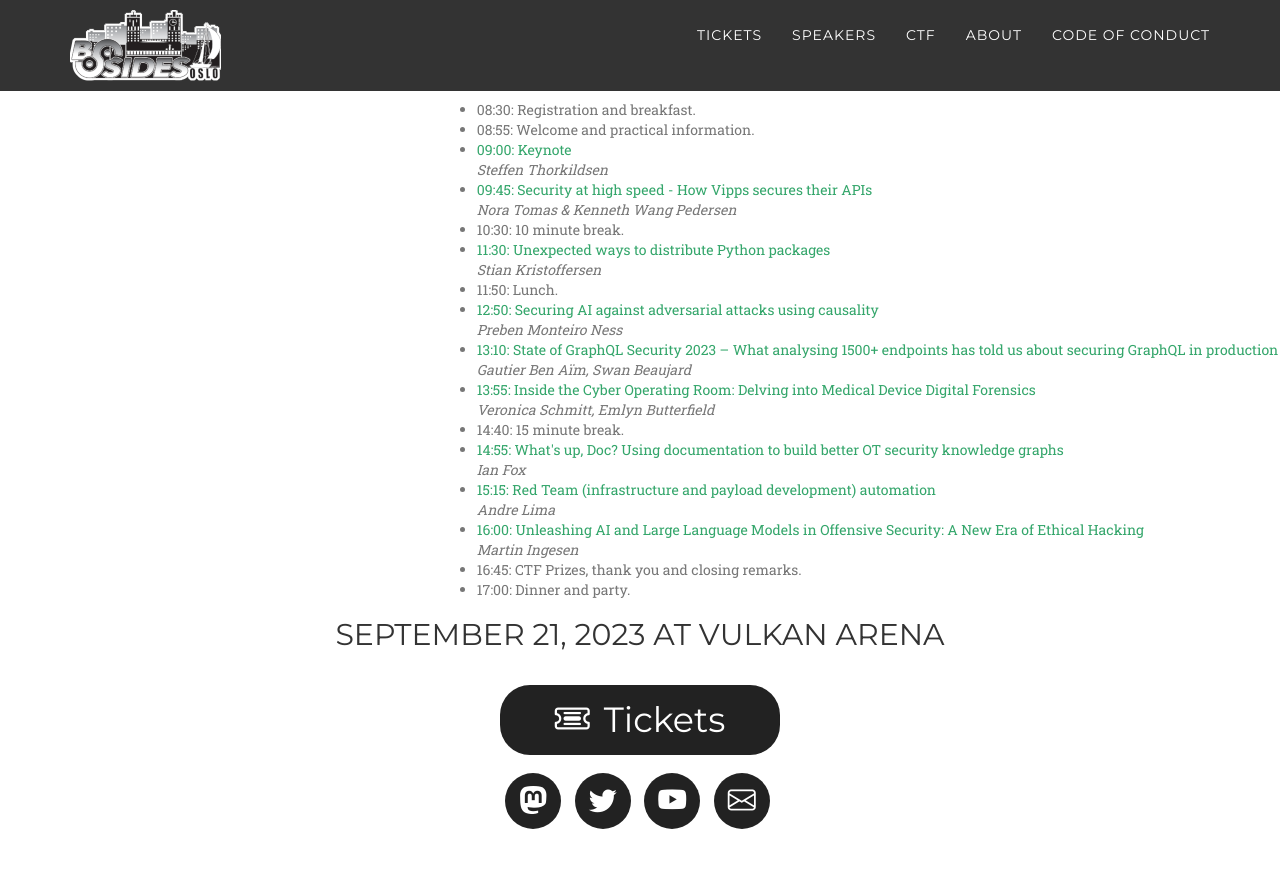
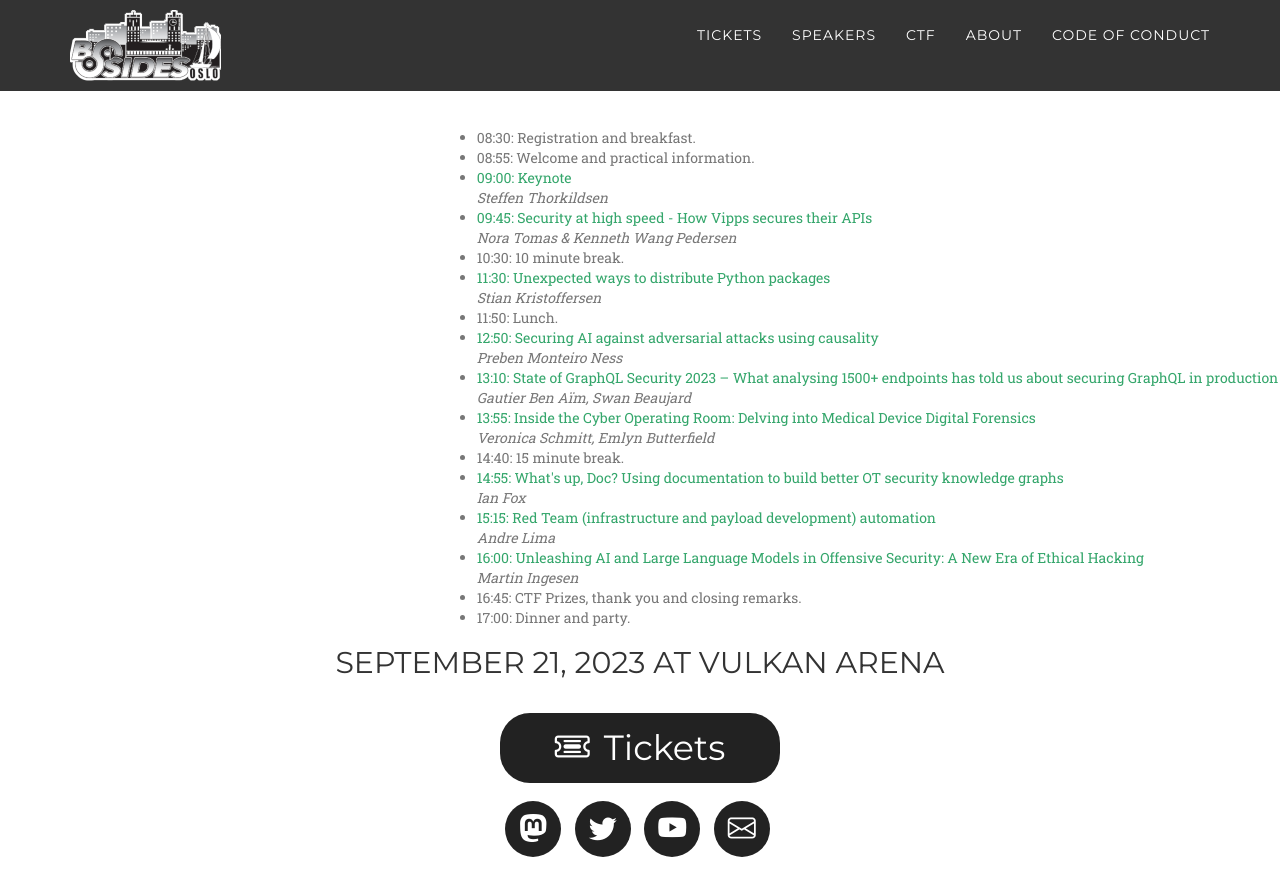
Before and after one commit to bsidesoslo/2023, a Jekyll site: the page built from index.html, in a window 1280 px wide and 900 px high. Shown: the top 896 px of the window. Built offline with Jekyll 4.4.1, drawn with Linux system fonts in a browser that asks for light colours; some web fonts are replaced.

Commit message:
Modified placement of program

```diff
--- a/_includes/css/agency.css
+++ b/_includes/css/agency.css
@@ -832,6 +832,11 @@
         width: 100vw;
     }
 }
+@media (min-width: 768px){
+    #splash #container {
+        padding-top: 2em;
+    }
+}
 #splash p.lead-in  {
     margin-bottom: 25px;
     text-transform: uppercase;
--- a/_includes/program.html
+++ b/_includes/program.html
@@ -1,6 +1,6 @@
 {%- assign program = site.data.program | concat: site.talks | sort: "scheduled" -%}
 <div class="row text-center">
-  <div class="col-xs-12 col-sm-10 col-sm-offset-4 text-muted">
+  <div class="col-xs-12 col-sm-10 col-sm-offset-2 col-md-offset-3 col-lg-offset-4 text-muted">
     <ul class="text-left">
     {%- for item in program -%}
     {%- if item.url -%}
```
